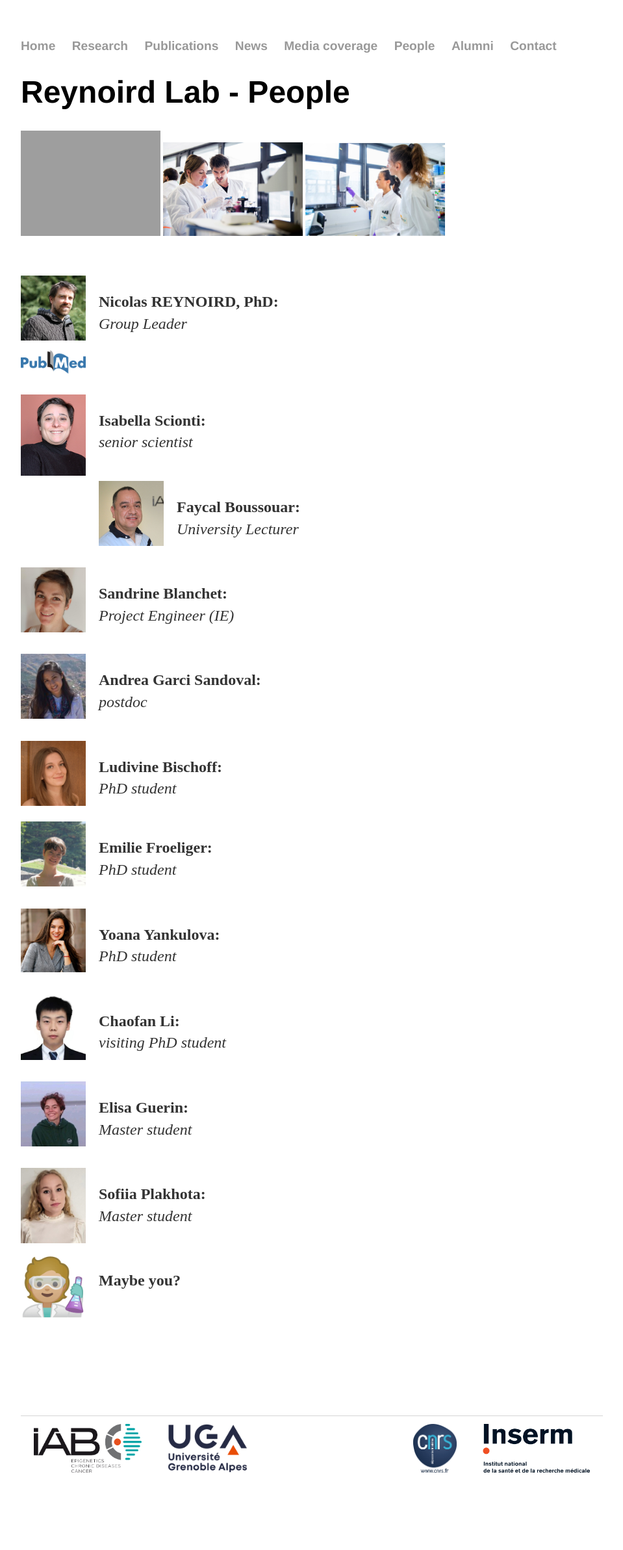
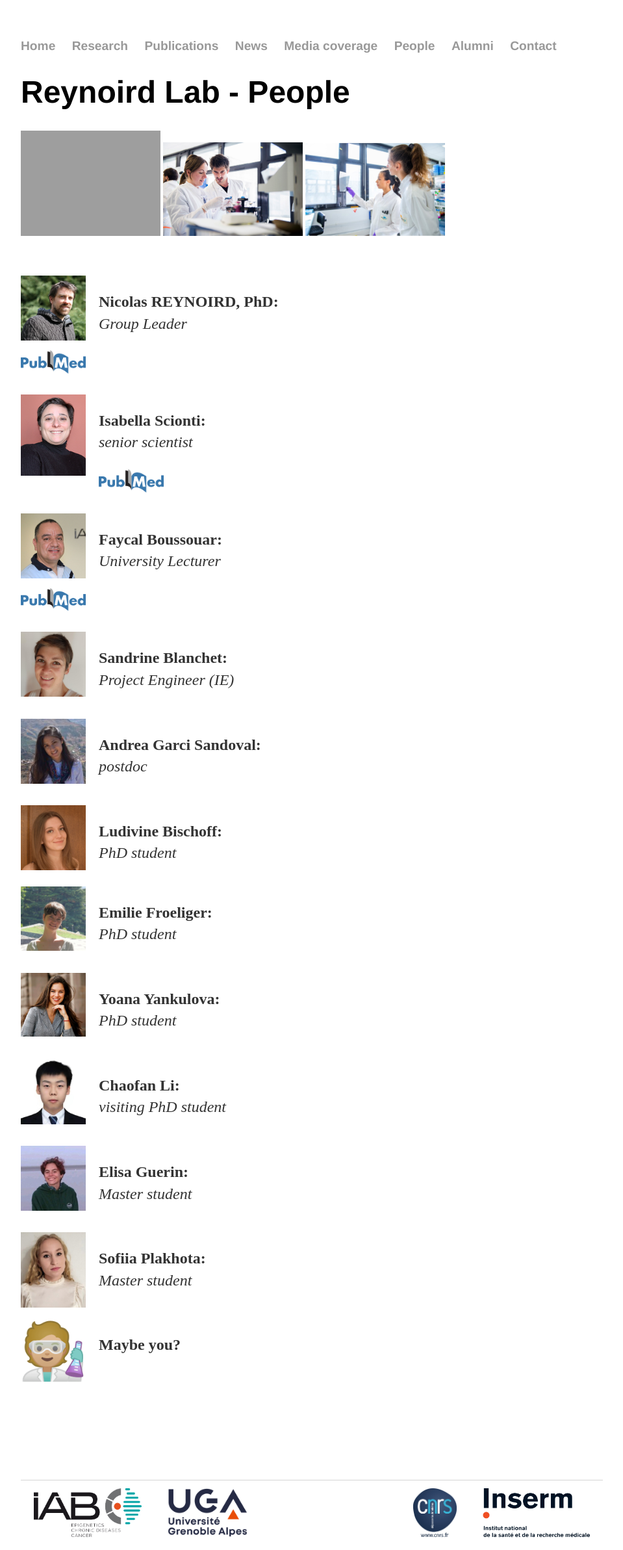
Before and after one commit to Reynoird-Lab/Reynoird-lab.github.io, a Jekyll site: the page built from People/index.html, in a window 1280 px wide. Shown: the whole page at 65% size, without its empty margins (160-1119 px from the left). Built offline with Jekyll 4.4.1, drawn with Linux system fonts in a browser that asks for light colours; Markdown is read by kramdown in place of the engine named in the settings; before the commit the page ends 2286 px from its top, so only the background shows below that.

Commit message:
Update index.html

```diff
--- a/People/index.html
+++ b/People/index.html
@@ -16,8 +16,10 @@ title: People
 <a href="https://pubmed.ncbi.nlm.nih.gov/?sort=pubdate&term=Reynoird+N&cauthor_id=34686315"> <img alt="Nicolas Reynoird" src="https://reynoird-lab.github.io/Images/PUBMED.png" style="margin: 0px 20px 10px 0px;" width="100"/></a> <br>
 <br>
 <img alt="IS" src="https://reynoird-lab.github.io/Images/scionti.jpeg" style="margin: 0px 20px 10px 0px;" align="left" width="100"/> <p><b>Isabella Scionti:</b><br><i>senior scientist</i><br></p>
+<a href="https://pubmed.ncbi.nlm.nih.gov/?sort=pubdate&term=Scionti+I&cauthor_id=41313060"> <img alt="Isabella Scionti" src="https://reynoird-lab.github.io/Images/PUBMED.png" style="margin: 0px 20px 10px 0px;" width="100"/></a> <br>
 <br>
 <img alt="FB" src="https://reynoird-lab.github.io/Images/boussouar.jpg" style="margin: 0px 20px 10px 0px;" align="left" width="100"/> <p><b>Faycal Boussouar:</b><br><i>University Lecturer</i><br></p>
+<a href="https://pubmed.ncbi.nlm.nih.gov/?sort=pubdate&term=Boussouar+F&cauthor_id=41557467"> <img alt="Faycal Boussouar" src="https://reynoird-lab.github.io/Images/PUBMED.png" style="margin: 0px 20px 10px 0px;" width="100"/></a> <br>
 <br>
 <img alt="SB" src="https://reynoird-lab.github.io/Images/blanchet.jpg" style="margin: 0px 20px 10px 0px;" align="left" width="100"/> <p><b>Sandrine Blanchet:</b><br><i>Project Engineer (IE)</i><br></p>
 <br>
```
